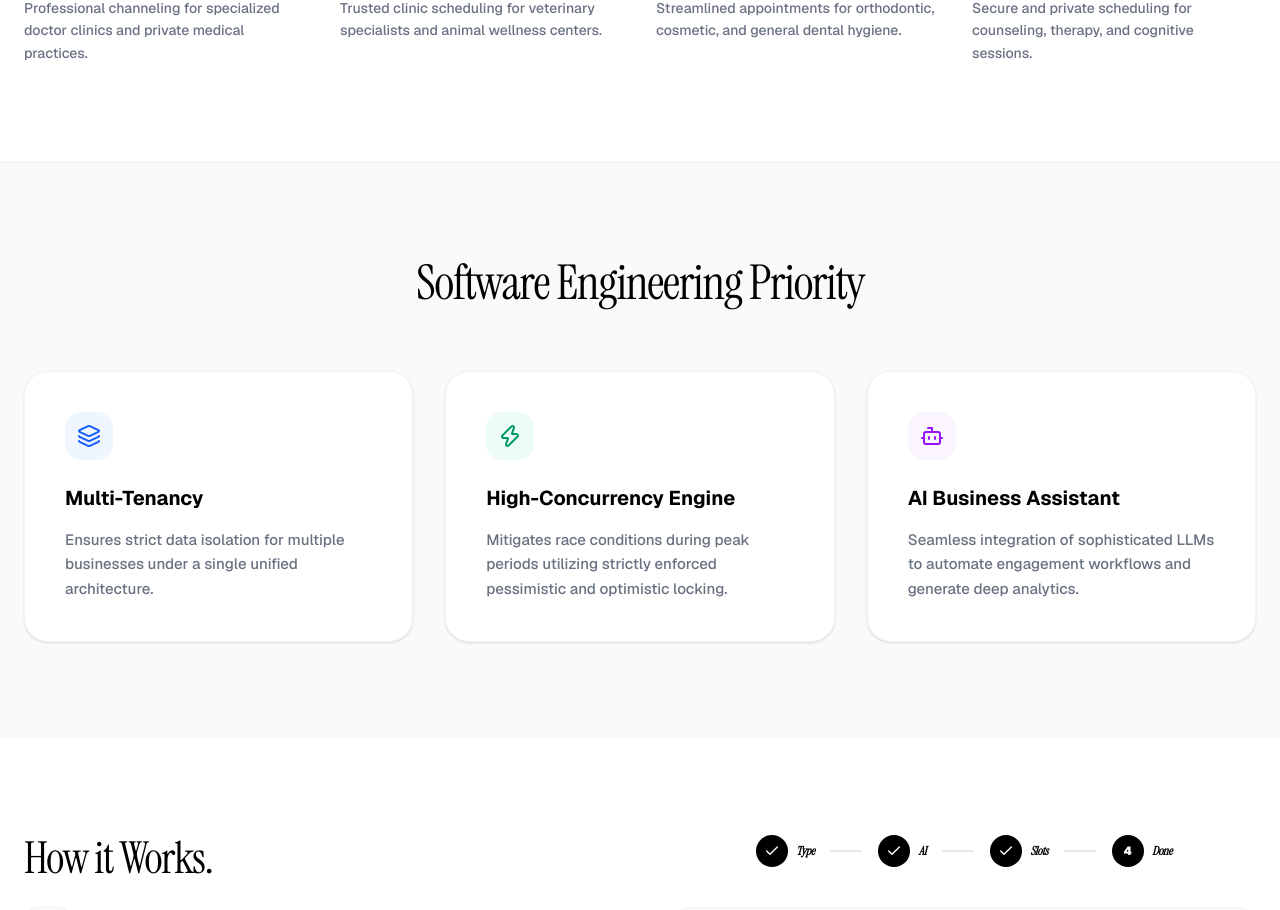
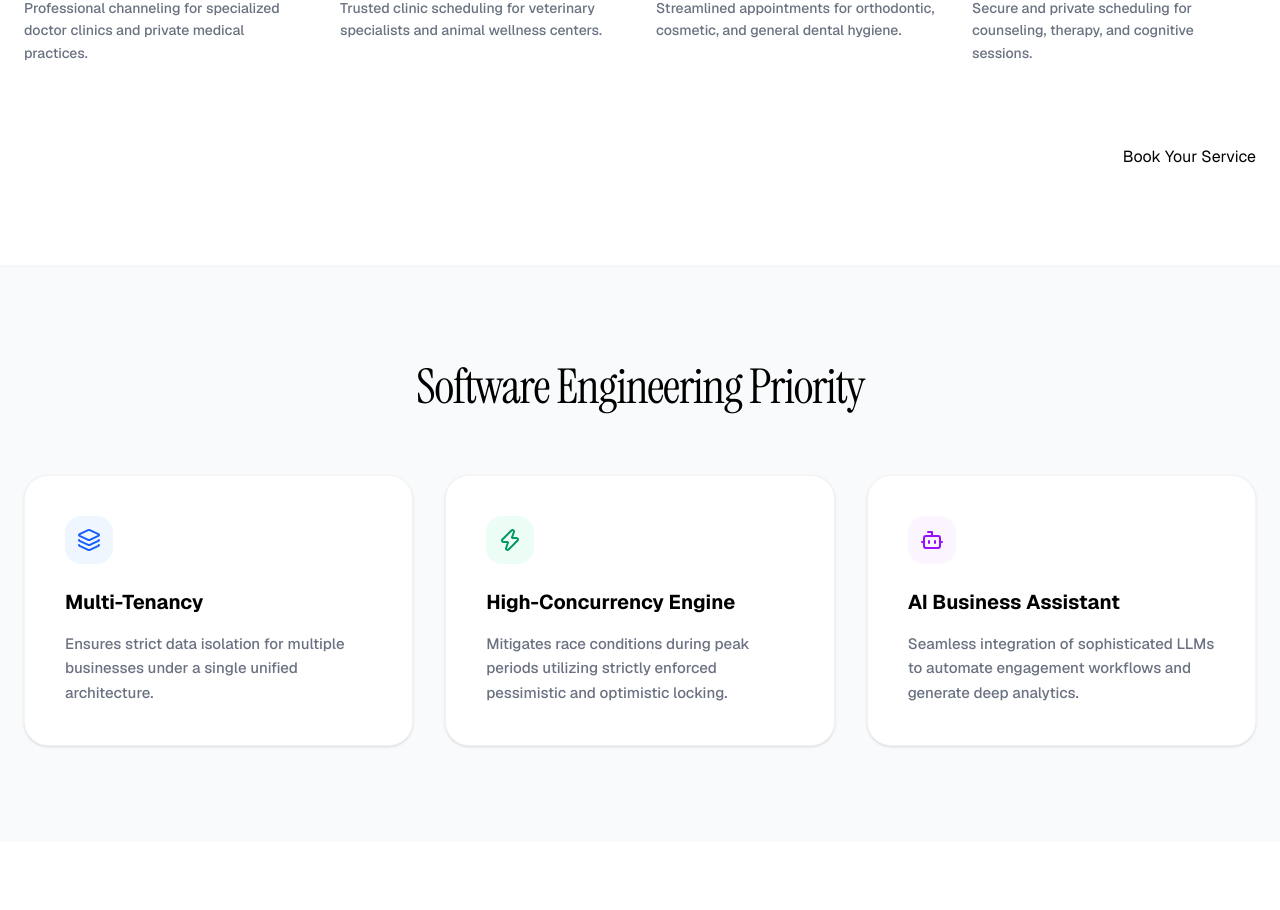
Before and after one commit to FlexSlotCustom0/FlexSlotCustom, a Next.js app in the folder frontend/: page / in a window 1280 px wide. Shown: the part 1173-2083 px from the top of the page. Built offline with nearby package versions, Linux system fonts and the light colour scheme.

Commit message:
Update page.tsx

```diff
--- a/frontend/src/app/page.tsx
+++ b/frontend/src/app/page.tsx
@@ -200,6 +200,33 @@
               </p>
             </motion.div>
 
+          </div>
+
+          {/* Gooey Blob CTA */}
+          <div className="mt-20 flex justify-end">
+            <Link href="/login?step=role" className="buttons">
+              <button className="blob-btn">
+                Book Your Service
+                <span className="blob-btn__inner">
+                  <span className="blob-btn__blobs">
+                    <span className="blob-btn__blob"></span>
+                    <span className="blob-btn__blob"></span>
+                    <span className="blob-btn__blob"></span>
+                    <span className="blob-btn__blob"></span>
+                  </span>
+                </span>
+              </button>
+            </Link>
+
+            <svg xmlns="http://www.w3.org/2000/svg" version="1.1" className="hidden">
+              <defs>
+                <filter id="goo">
+                  <feGaussianBlur in="SourceGraphic" result="blur" stdDeviation="10"></feGaussianBlur>
+                  <feColorMatrix in="blur" mode="matrix" values="1 0 0 0 0 0 1 0 0 0 0 0 1 0 0 0 0 0 21 -7" result="goo"></feColorMatrix>
+                  <feBlend in2="goo" in="SourceGraphic" result="mix"></feBlend>
+                </filter>
+              </defs>
+            </svg>
           </div>
         </div>
       </section>
```
